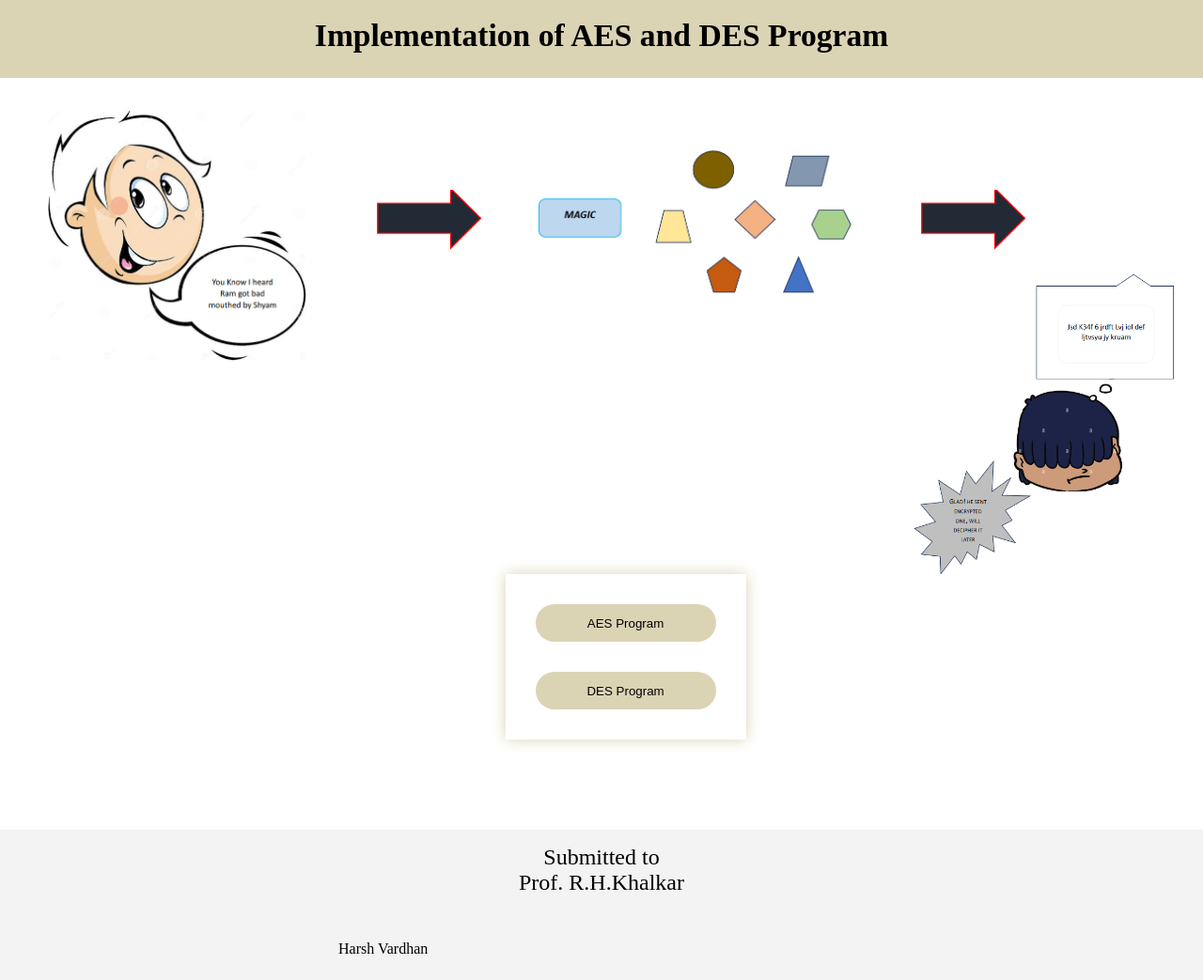
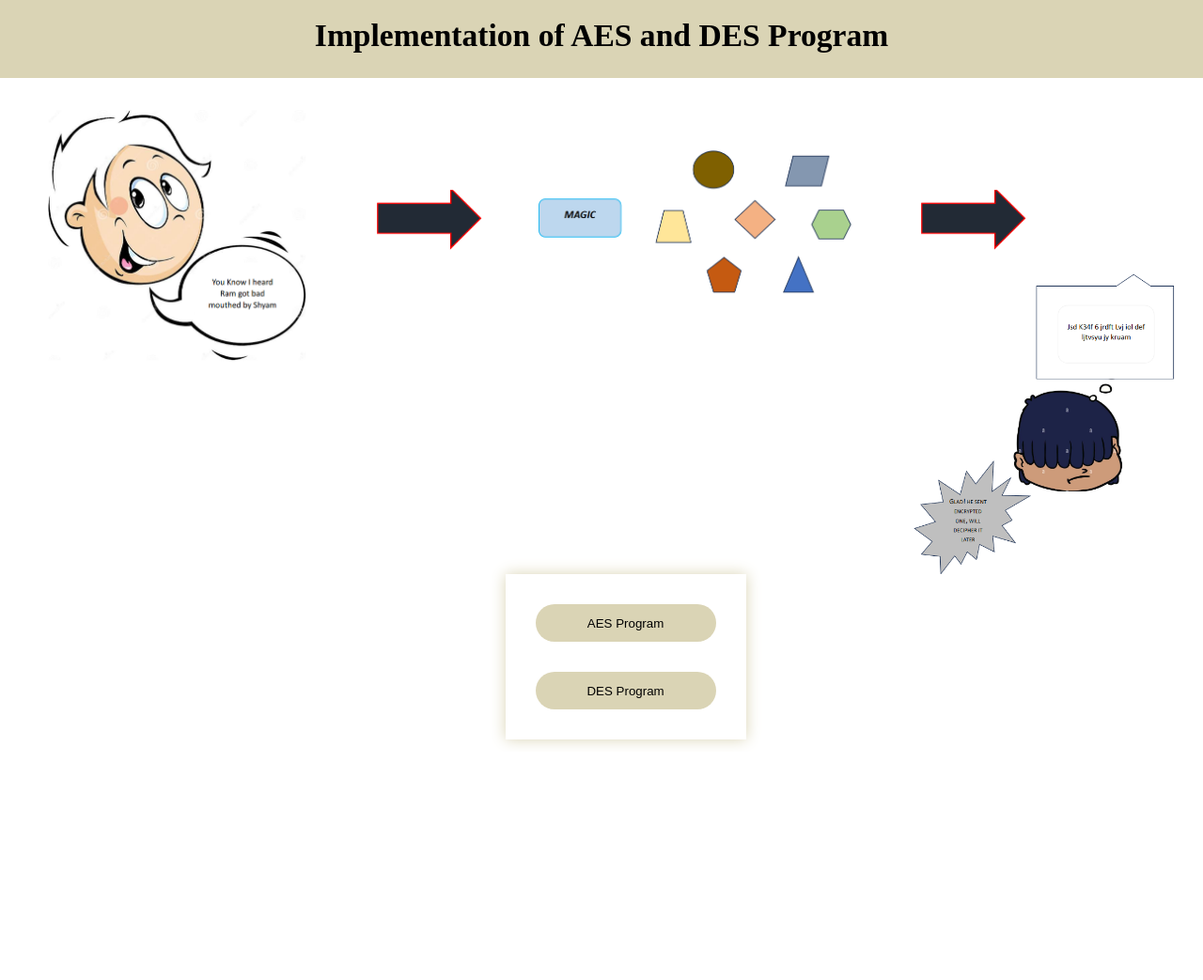
Before and after one commit to harshzme/Encryption-Message, a website: page index.html in a window 1280 px wide. Shown: the whole page at 94% size. After the commit the page ends 800 px from the top, so only its background shows below. Drawn offline with Linux system fonts and the light colour scheme.

Commit message:
Update index.html

```diff
--- a/index.html
+++ b/index.html
@@ -22,14 +22,6 @@
 		<button class="des" onclick="desPage()">DES Program</button>
 	</div>
 
-	<div class="footer">
-		<center><div>Submitted to <br> Prof. R.H.Khalkar</div></center>
-		<div class="team">
-			<ul>
-				<li class="first">Harsh Vardhan</li>
-			</ul>
-		</div>
-    </div>
 	<script src="front.js"></script>
 </body>
 </html>
```
